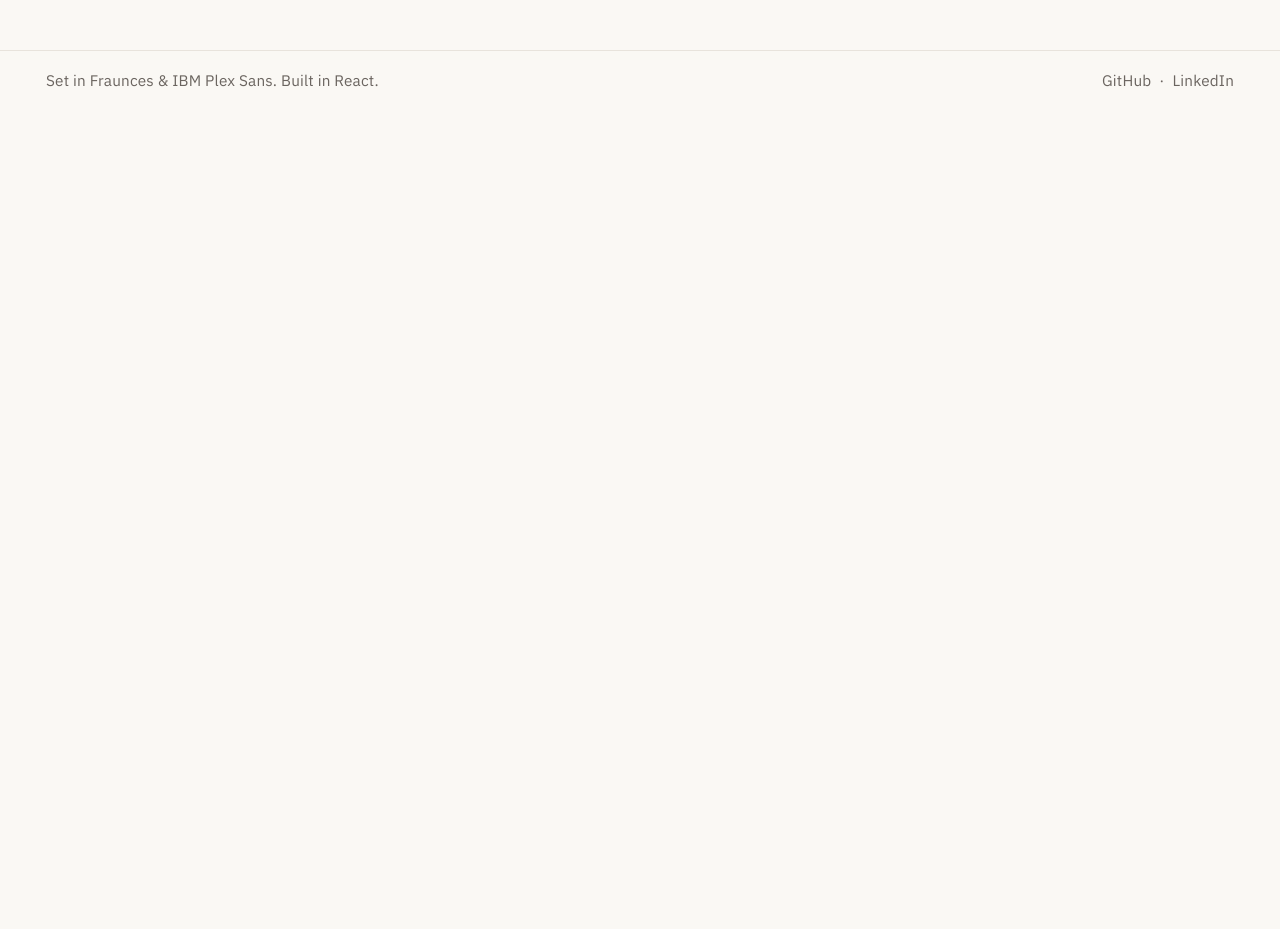
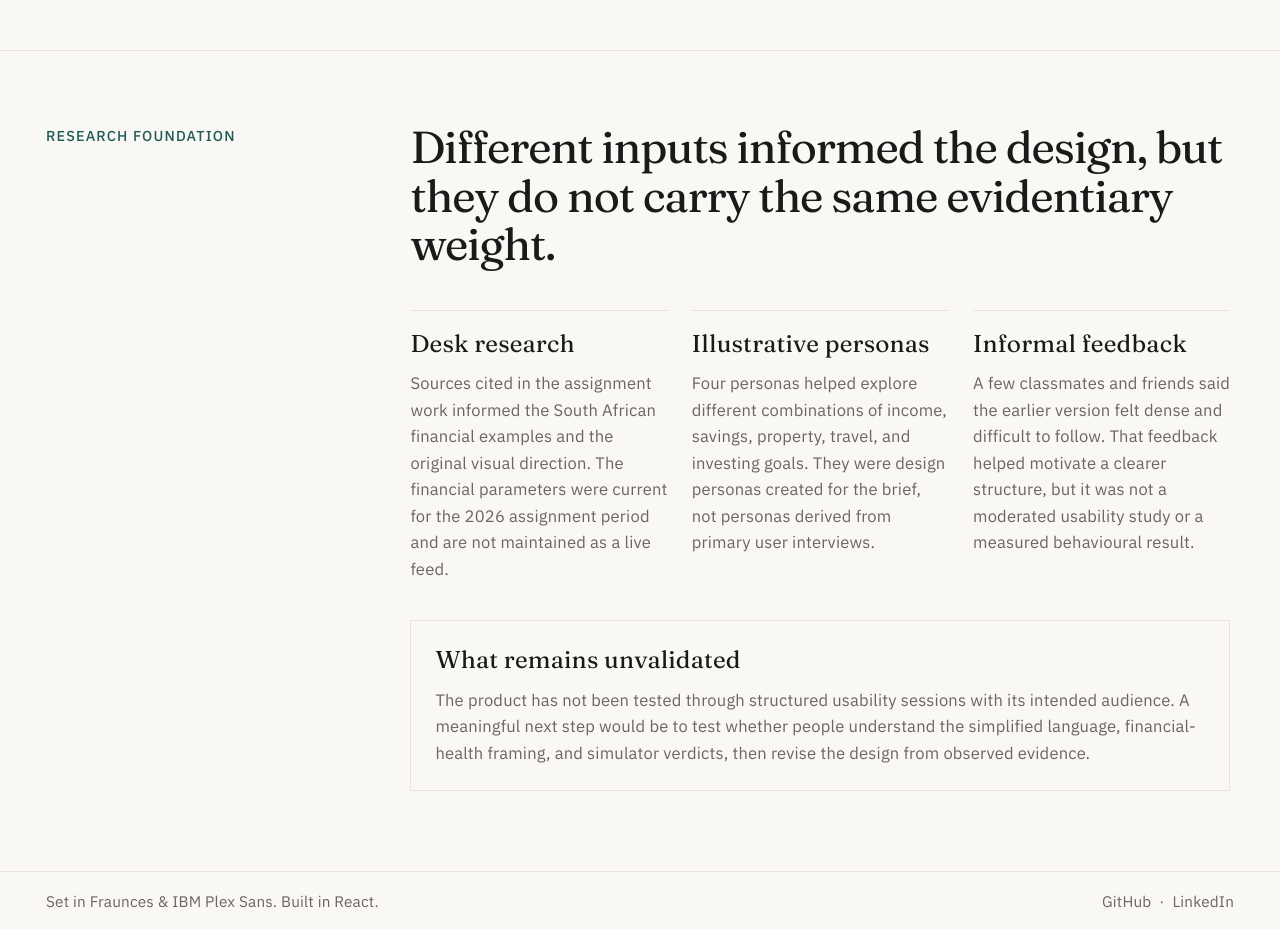
Before and after one commit to Wandering-Wind/wandering-wind.github.io, a React (Vite) app: page /work/product-ux/absa-nextgen in a window 1280 px wide. Shown: the part 2860-3789 px from the top of the page. Before the commit the page ends 2968 px from the top, so only its background shows below. Built offline with nearby package versions, Linux system fonts and the light colour scheme.

Commit message:
personas section Absa created

```diff
--- a/src/pages/case-studies/AbsaNextGenPage.jsx
+++ b/src/pages/case-studies/AbsaNextGenPage.jsx
@@ -142,6 +142,57 @@ function AbsaNextGenPage() {
             </ol>
           </div>
         </section>
+
+        <section className="case-study-section" aria-labelledby="research-title">
+          <p className="case-study-section__eyebrow">Research foundation</p>
+          <div className="case-study-section__content">
+            <h2 id="research-title">
+              Different inputs informed the design, but they do not carry the
+              same evidentiary weight.
+            </h2>
+
+            <div className="case-study-research-grid">
+              <article>
+                <h3>Desk research</h3>
+                <p>
+                  Sources cited in the assignment work informed the South
+                  African financial examples and the original visual direction.
+                  The financial parameters were current for the 2026 assignment
+                  period and are not maintained as a live feed.
+                </p>
+              </article>
+              <article>
+                <h3>Illustrative personas</h3>
+                <p>
+                  Four personas helped explore different combinations of
+                  income, savings, property, travel, and investing goals. They
+                  were design personas created for the brief, not personas
+                  derived from primary user interviews.
+                </p>
+              </article>
+              <article>
+                <h3>Informal feedback</h3>
+                <p>
+                  A few classmates and friends said the earlier version felt
+                  dense and difficult to follow. That feedback helped motivate
+                  a clearer structure, but it was not a moderated usability
+                  study or a measured behavioural result.
+                </p>
+              </article>
+            </div>
+
+            <aside className="case-study-limitation" aria-labelledby="gap-title">
+              <h3 id="gap-title">What remains unvalidated</h3>
+              <p>
+                The product has not been tested through structured usability
+                sessions with its intended audience. A meaningful next step
+                would be to test whether people understand the simplified
+                language, financial-health framing, and simulator verdicts,
+                then revise the design from observed evidence.
+              </p>
+            </aside>
+          </div>
+        </section>
       </main>
 
       <SiteFooter />
--- a/src/styles/pages/case-studies/CaseStudyPage.css
+++ b/src/styles/pages/case-studies/CaseStudyPage.css
@@ -194,6 +194,40 @@
   line-height: 1.55;
 }
 
+.case-study-research-grid {
+  display: grid;
+  grid-template-columns: repeat(3, minmax(0, 1fr));
+  gap: 24px;
+  margin-top: 42px;
+}
+
+.case-study-research-grid article {
+  padding-top: 18px;
+  border-top: 1px solid var(--color-border);
+}
+
+.case-study-research-grid h3,
+.case-study-limitation h3 {
+  margin: 0 0 12px;
+  color: var(--color-ink);
+  font-family: var(--font-serif);
+  font-size: 1.35rem;
+  font-weight: 400;
+  line-height: 1.2;
+}
+
+.case-study-research-grid p,
+.case-study-limitation p {
+  font-size: 0.92rem;
+  line-height: 1.6;
+}
+
+.case-study-limitation {
+  margin-top: 38px;
+  padding: 24px;
+  border: 1px solid var(--color-border);
+}
+
 @media (hover: hover) {
   .case-study-hero a:hover {
     color: var(--color-pine);
@@ -215,6 +249,11 @@
   }
 
   .case-study-goals {
+    grid-template-columns: 1fr;
+    gap: 28px;
+  }
+
+  .case-study-research-grid {
     grid-template-columns: 1fr;
     gap: 28px;
   }
```
